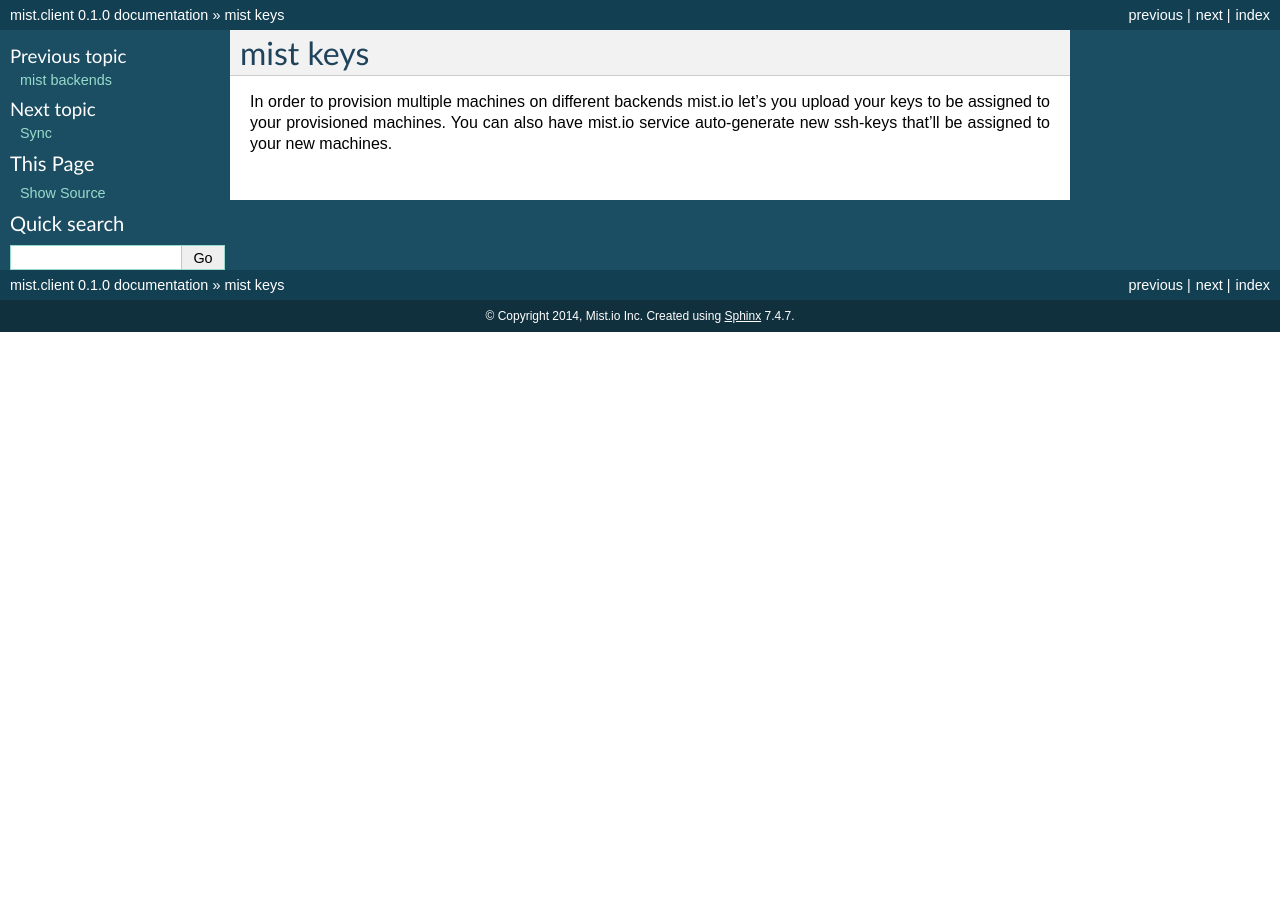
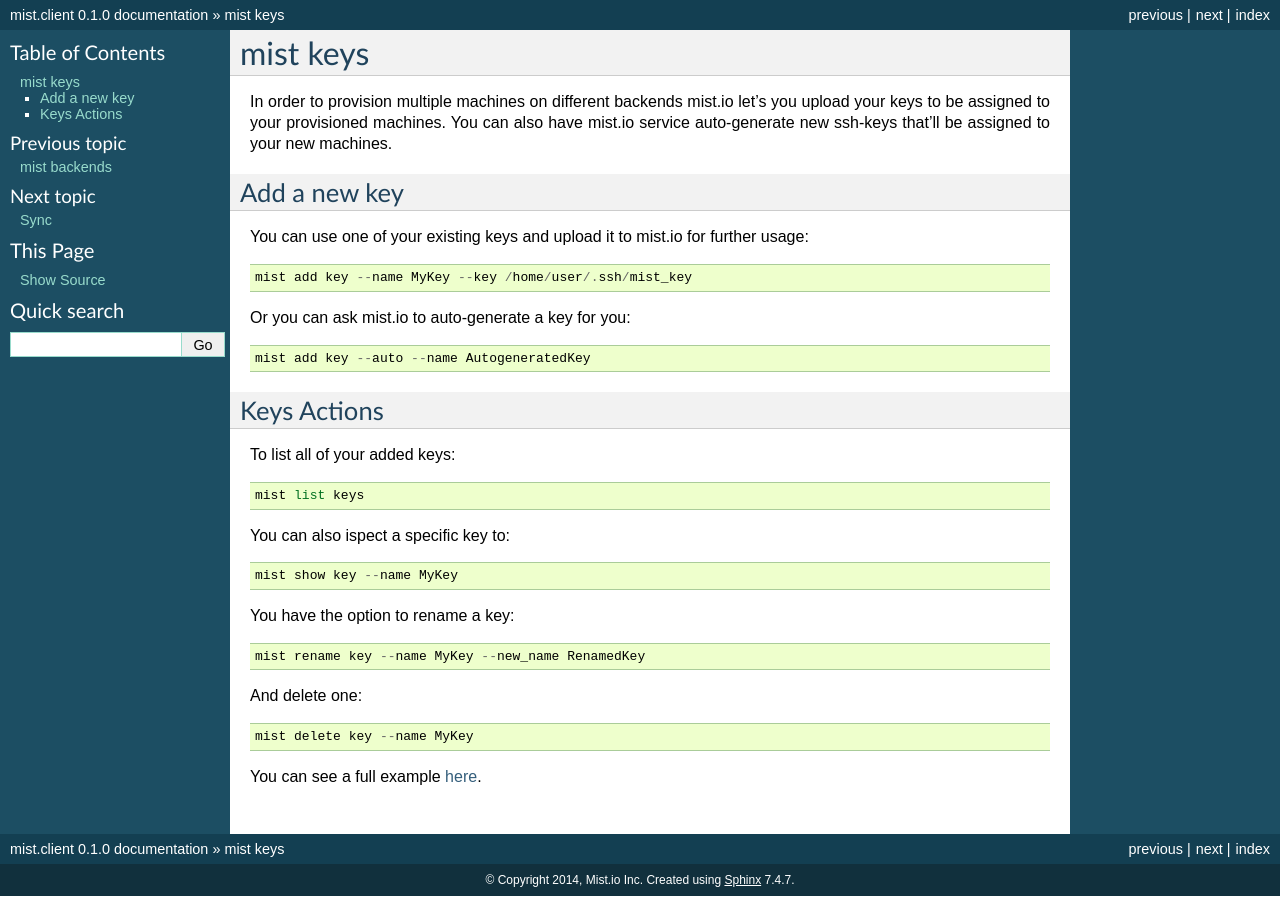
Before and after one commit to mistio/mist.client, a Sphinx documentation site: the page built from docs/source/cmd/cmd_key.rst, in a window 1280 px wide. Built offline with Sphinx 7.4.7, drawn with Linux system fonts in a browser that asks for light colours.

Commit message:
Update mist keys documentation

```diff
--- a/docs/source/cmd/cmd_key.rst
+++ b/docs/source/cmd/cmd_key.rst
@@ -2,3 +2,36 @@
 *********
 In order to provision multiple machines on different backends mist.io let's you upload your keys to be assigned to your provisioned
 machines. You can also have mist.io service auto-generate new ssh-keys that'll be assigned to your new machines.
+
+Add a new key
+=============
+You can use one of your existing keys and upload it to mist.io for further usage::
+
+    mist add key --name MyKey --key /home/user/.ssh/mist_key
+
+Or you can ask mist.io to auto-generate a key for you::
+
+    mist add key --auto --name AutogeneratedKey
+
+Keys Actions
+============
+To list all of your added keys::
+
+    mist list keys
+
+You can also ispect a specific key to::
+
+    mist show key --name MyKey
+
+You have the option to rename a key::
+
+    mist rename key --name MyKey --new_name RenamedKey
+
+And delete one::
+
+    mist delete key --name MyKey
+
+
+You can see a full example `here`_.
+
+.. _here: http://asciinema.org/a/11884
```
